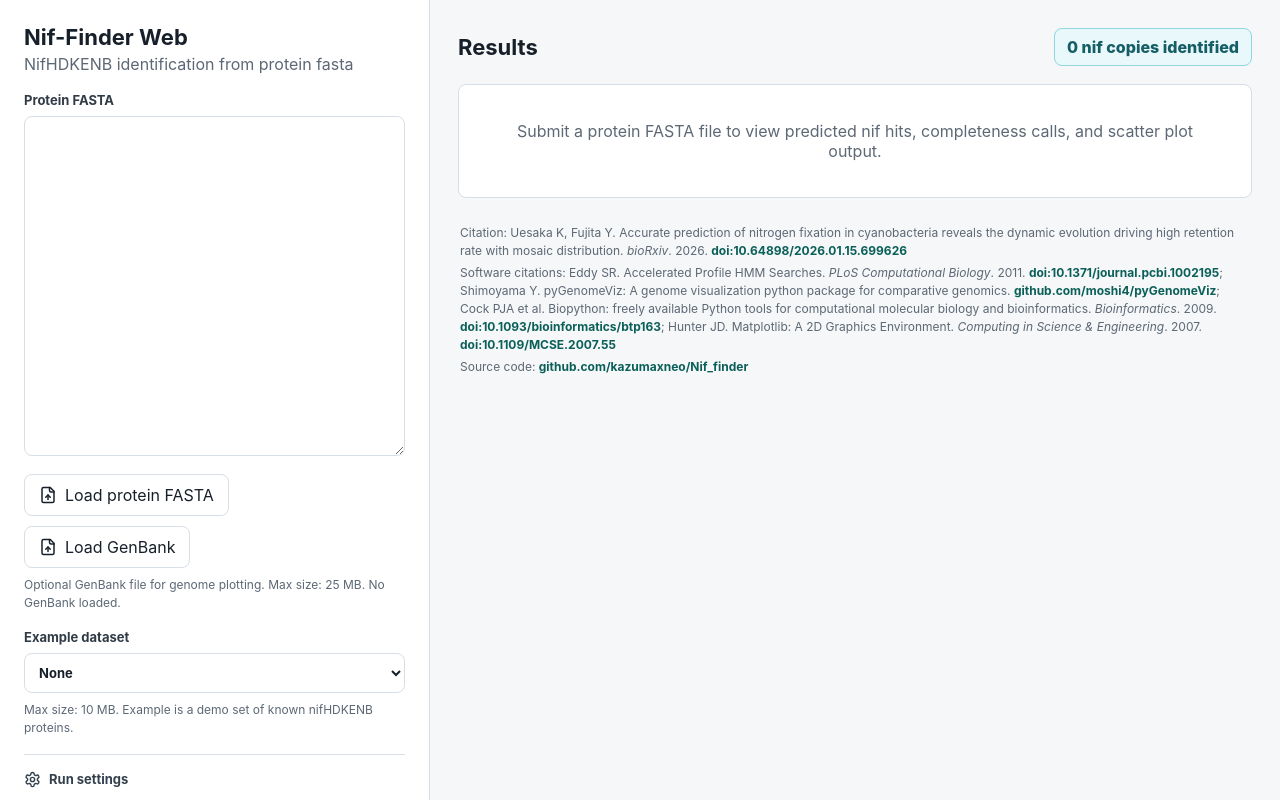
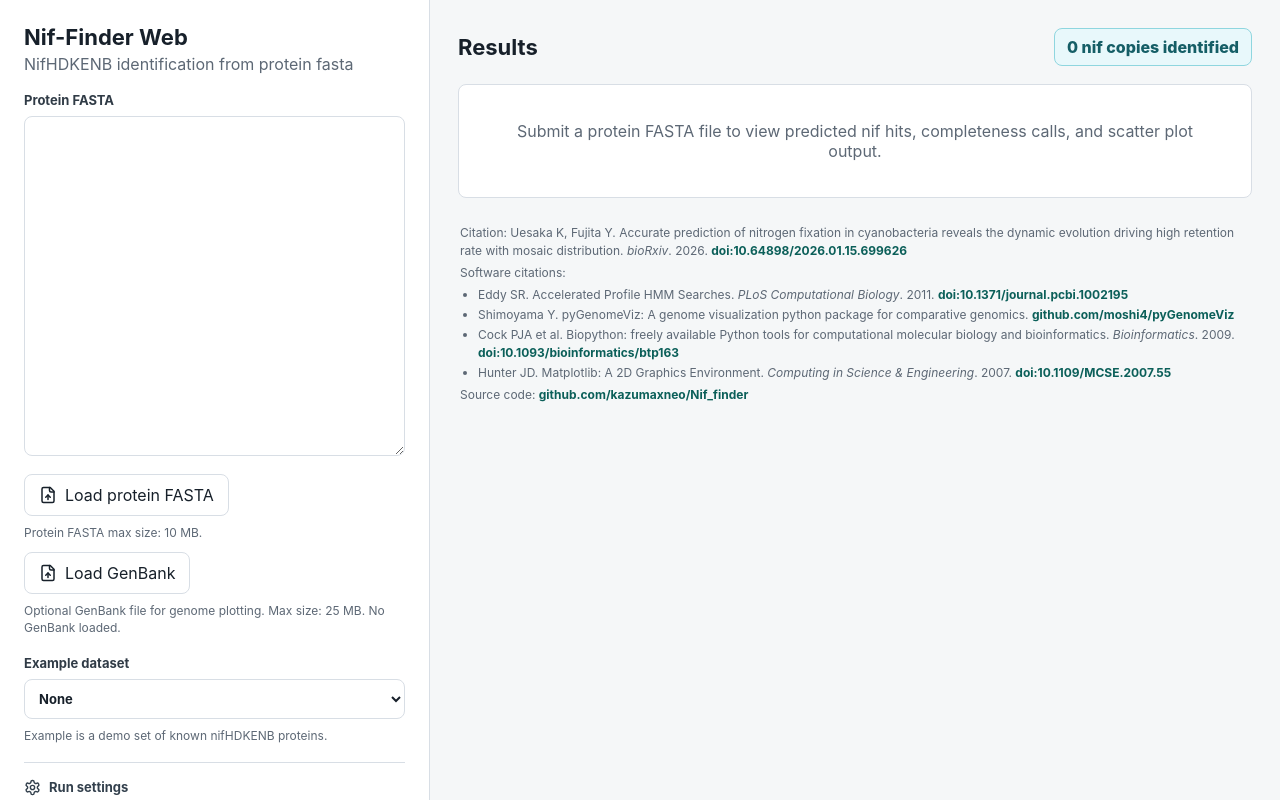
Before and after one commit to kazumaxneo/Nif_finder, a Next.js app in the folder web/: page / in a window 1280 px wide. Shown: the top 800 px of the page. Built offline with nearby package versions, Linux system fonts and the light colour scheme.

Commit message:
Reposition FASTA note and format citations

```diff
--- a/web/app/globals.css
+++ b/web/app/globals.css
@@ -442,6 +442,19 @@ th {
   margin: 4px 0;
 }
 
+.software-citations {
+  margin: 4px 0;
+}
+
+.software-citations ul {
+  margin: 2px 0 0;
+  padding-left: 18px;
+}
+
+.software-citations li {
+  margin: 2px 0;
+}
+
 .site-footer a {
   color: var(--primary-strong);
   font-weight: 700;
--- a/web/app/page.tsx
+++ b/web/app/page.tsx
@@ -405,6 +405,7 @@ export default function Home() {
             <input type="file" accept=".faa,.fa,.fasta,.txt" onChange={handleFile} />
           </label>
         </div>
+        <p className="input-note">Protein FASTA max size: 10 MB.</p>
 
         <div className="upload-row genbank-upload">
           <label className="file-button" title="Load an optional GenBank file for genomic context plots">
@@ -440,7 +441,7 @@ export default function Home() {
             ))}
           </select>
         </label>
-        <p className="input-note">Max size: 10 MB. Example is a demo set of known nifHDKENB proteins.</p>
+        <p className="input-note">Example is a demo set of known nifHDKENB proteins.</p>
 
         <div className="settings run-settings">
           <div className="section-title">
@@ -696,25 +697,36 @@ export default function Home() {
               doi:10.64898/2026.01.15.699626
             </a>
           </p>
-          <p>
-            Software citations: Eddy SR. Accelerated Profile HMM Searches. <em>PLoS Computational Biology</em>. 2011.{" "}
+          <div className="software-citations">
+            <p>Software citations:</p>
+            <ul>
+              <li>
+                Eddy SR. Accelerated Profile HMM Searches. <em>PLoS Computational Biology</em>. 2011.{" "}
                 <a href="https://doi.org/10.1371/journal.pcbi.1002195" target="_blank" rel="noreferrer">
                   doi:10.1371/journal.pcbi.1002195
                 </a>
-            ; Shimoyama Y. pyGenomeViz: A genome visualization python package for comparative genomics.{" "}
+              </li>
+              <li>
+                Shimoyama Y. pyGenomeViz: A genome visualization python package for comparative genomics.{" "}
                 <a href="https://github.com/moshi4/pyGenomeViz" target="_blank" rel="noreferrer">
                   github.com/moshi4/pyGenomeViz
                 </a>
-            ; Cock PJA et al. Biopython: freely available Python tools for computational molecular biology and
+              </li>
+              <li>
+                Cock PJA et al. Biopython: freely available Python tools for computational molecular biology and
                 bioinformatics. <em>Bioinformatics</em>. 2009.{" "}
                 <a href="https://doi.org/10.1093/bioinformatics/btp163" target="_blank" rel="noreferrer">
                   doi:10.1093/bioinformatics/btp163
                 </a>
-            ; Hunter JD. Matplotlib: A 2D Graphics Environment. <em>Computing in Science & Engineering</em>. 2007.{" "}
+              </li>
+              <li>
+                Hunter JD. Matplotlib: A 2D Graphics Environment. <em>Computing in Science & Engineering</em>. 2007.{" "}
                 <a href="https://doi.org/10.1109/MCSE.2007.55" target="_blank" rel="noreferrer">
                   doi:10.1109/MCSE.2007.55
                 </a>
-          </p>
+              </li>
+            </ul>
+          </div>
           <p>
             Source code:{" "}
             <a href="https://github.com/kazumaxneo/Nif_finder" target="_blank" rel="noreferrer">
```
Lines whose indentation alone changed are shown as unchanged.
